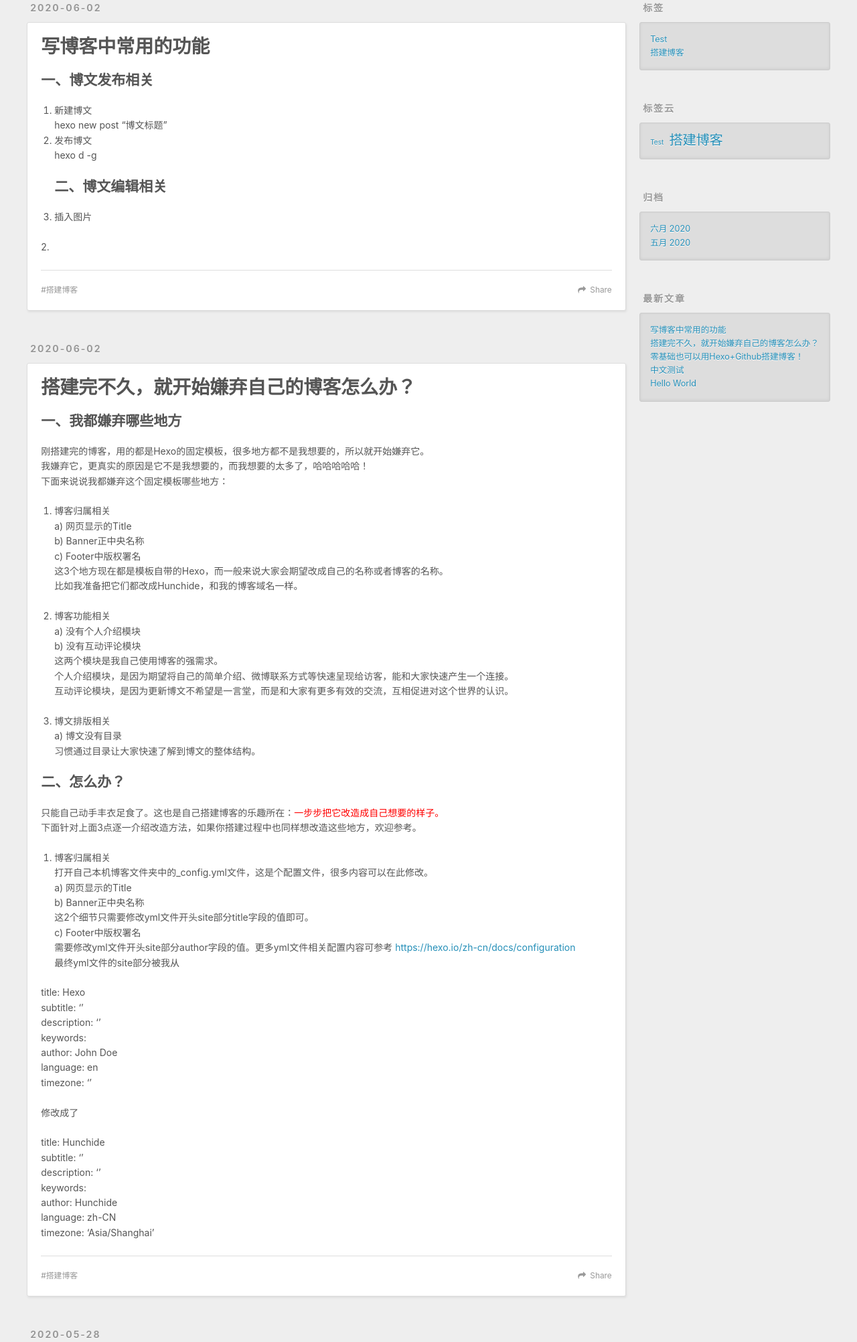
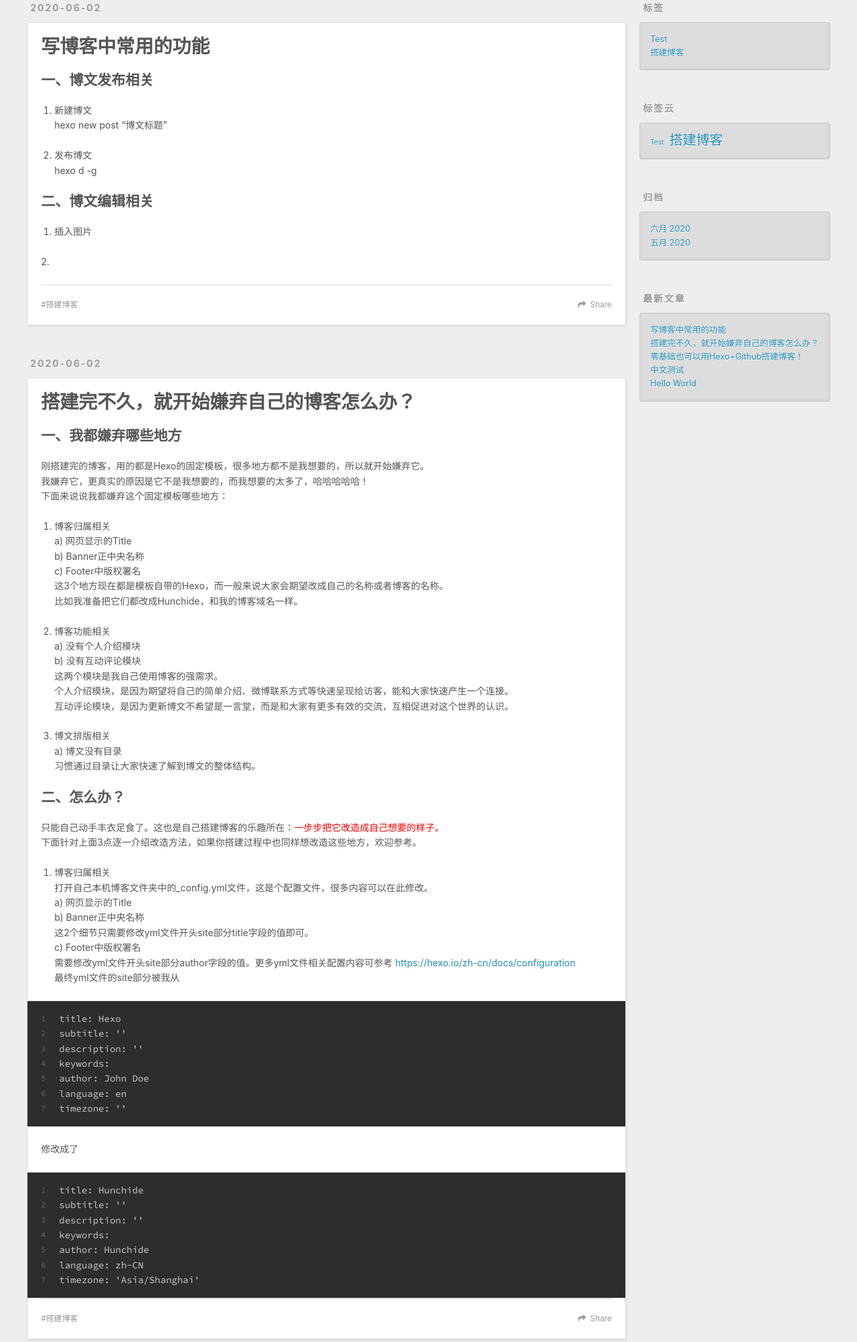
Before and after one commit to Hunchide/Hunchide.github.io, a plain HTML site: page index.html in a window 1280 px wide. Shown: the part 346-2350 px from the top of the page at 67% size. Drawn offline with nearby package versions, Linux system fonts and the light colour scheme.

Commit message:
Site updated: 2020-06-02 23:22:49

```diff
--- a/index.html
+++ b/index.html
@@ -87,8 +87,12 @@
     <div class="article-entry" itemprop="articleBody">
 
         <h2 id="一、博文发布相关"><a href="#一、博文发布相关" class="headerlink" title="一、博文发布相关"></a>一、博文发布相关</h2><ol>
-<li>新建博文<br>hexo new post “博文标题”</li>
-<li>发布博文<br>hexo d -g<h2 id="二、博文编辑相关"><a href="#二、博文编辑相关" class="headerlink" title="二、博文编辑相关"></a>二、博文编辑相关</h2></li>
+<li><p>新建博文<br>hexo new post “博文标题”</p>
+</li>
+<li><p>发布博文<br>hexo d -g</p>
+</li>
+</ol>
+<h2 id="二、博文编辑相关"><a href="#二、博文编辑相关" class="headerlink" title="二、博文编辑相关"></a>二、博文编辑相关</h2><ol>
 <li>插入图片</li>
 </ol>
 <p>2.</p>
@@ -143,9 +147,10 @@
 <ol>
 <li>博客归属相关<br>打开自己本机博客文件夹中的_config.yml文件，这是个配置文件，很多内容可以在此修改。<br>a) 网页显示的Title<br>b) Banner正中央名称<br>这2个细节只需要修改yml文件开头site部分title字段的值即可。<br>c) Footer中版权署名<br>需要修改yml文件开头site部分author字段的值。更多yml文件相关配置内容可参考 <a href="https://hexo.io/zh-cn/docs/configuration" target="_blank" rel="noopener">https://hexo.io/zh-cn/docs/configuration</a><br>最终yml文件的site部分被我从</li>
 </ol>
-<p>title: Hexo<br>subtitle: ‘’<br>description: ‘’<br>keywords:<br>author: John Doe<br>language: en<br>timezone: ‘’</p>
+<figure class="highlight plain"><table><tr><td class="gutter"><pre><span class="line">1</span><br><span class="line">2</span><br><span class="line">3</span><br><span class="line">4</span><br><span class="line">5</span><br><span class="line">6</span><br><span class="line">7</span><br></pre></td><td class="code"><pre><span class="line">title: Hexo</span><br><span class="line">subtitle: &#39;&#39;</span><br><span class="line">description: &#39;&#39;</span><br><span class="line">keywords:</span><br><span class="line">author: John Doe</span><br><span class="line">language: en</span><br><span class="line">timezone: &#39;&#39;</span><br></pre></td></tr></table></figure>
+
 <p>修改成了</p>
-<p>title: Hunchide<br>subtitle: ‘’<br>description: ‘’<br>keywords:<br>author: Hunchide<br>language: zh-CN<br>timezone: ‘Asia/Shanghai’</p>
+<figure class="highlight plain"><table><tr><td class="gutter"><pre><span class="line">1</span><br><span class="line">2</span><br><span class="line">3</span><br><span class="line">4</span><br><span class="line">5</span><br><span class="line">6</span><br><span class="line">7</span><br></pre></td><td class="code"><pre><span class="line">title: Hunchide</span><br><span class="line">subtitle: &#39;&#39;</span><br><span class="line">description: &#39;&#39;</span><br><span class="line">keywords:</span><br><span class="line">author: Hunchide</span><br><span class="line">language: zh-CN</span><br><span class="line">timezone: &#39;Asia&#x2F;Shanghai&#39;</span><br></pre></td></tr></table></figure>
 
 
     </div>
```
Also changed, not shown: 2020/06/02/写博客中常用的功能/index.html (+9 -5 lines), 2020/06/02/搭建完不久，就开始嫌弃自己的博客怎么办？/index.html (+4 -3 lines).
